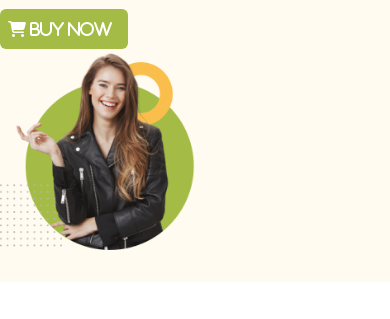
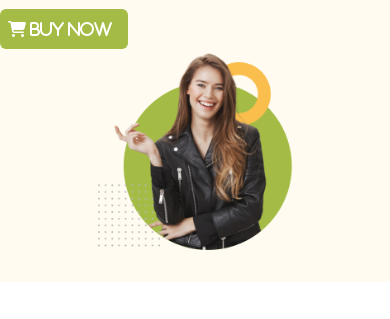
Before and after one commit to fazlarabbi07/Penguine-Fashion-By-Tailwind, a plain HTML site: page index.html in a window 390 px wide. Shown: the part 255-574 px from the top of the page. Drawn offline with nearby package versions, Linux system fonts and the light colour scheme.

Commit message:
resolve  header image position center in mobile device

```diff
--- a/index.html
+++ b/index.html
@@ -44,7 +44,7 @@
           </button>
         </div>
         <div class="right">
-          <img class="w-1/2 lg:w-full" src="images/model.png" alt="" />
+          <img class="w-1/2 lg:w-full mx-auto" src="images/model.png" alt="" />
         </div>
       </section>
     </header>
```
